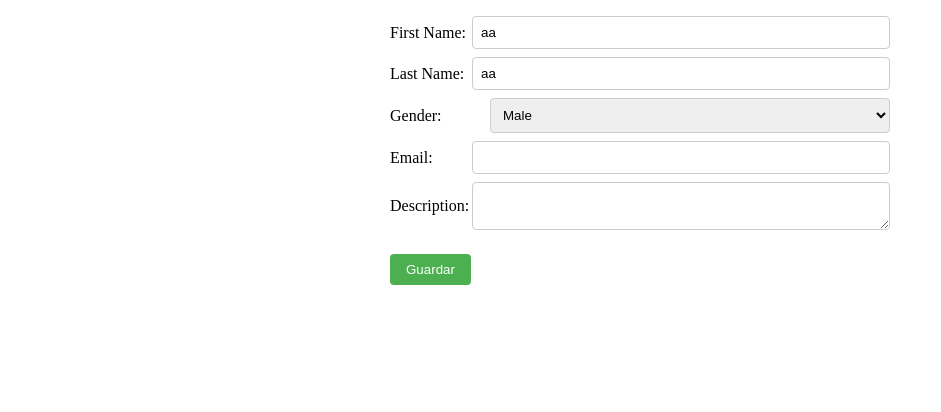
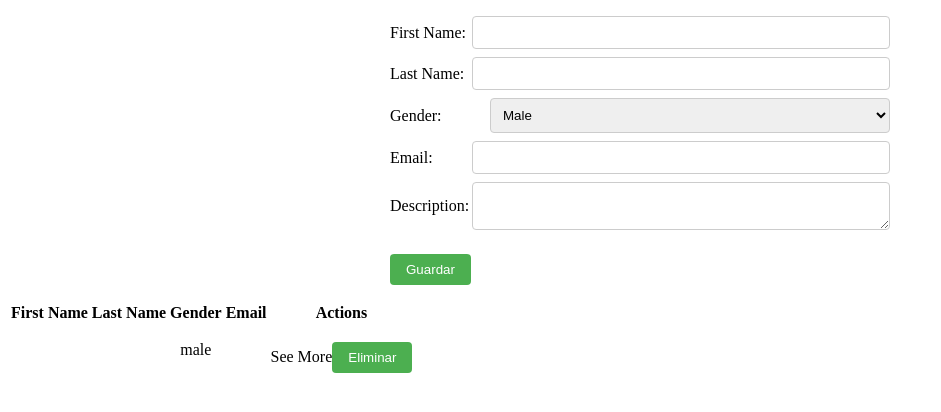
Before and after one commit to enriqueyt/user-management, a React (Create React App) app in the folder packages/frontend/: page / in a window 1280 px wide. Both pictures are taken after a click on the button "Guardar". Shown: the top 412 px of the page, without its empty margins (0-941 px from the left). Built offline with nearby package versions, Linux system fonts and the light colour scheme.

Commit message:
List Of Users stored in redux

```diff
--- /dev/null
+++ b/packages/frontend/src/components/User/list.tsx
@@ -0,0 +1,45 @@
+import React from 'react';
+import { User } from '../../entities/User'; // Importar la interfaz User
+
+interface UserListProps {
+    users: User[];
+    onDelete: (userId: string) => void;
+}
+
+const UserList: React.FC<UserListProps> = ({ users, onDelete}) => {
+    const handleDelete = (e: React.FormEvent, user: User) => {
+        e.preventDefault();
+        onDelete(user.id);
+    };
+    return (
+        <table>
+            <thead>
+                <tr>
+                    <th>First Name</th>
+                    <th>Last Name</th>
+                    <th>Gender</th>
+                    <th>Email</th>
+                    <th>Actions</th>
+                </tr>
+            </thead>
+            <tbody>
+                {users.map((user) => (
+                    <tr key={user.id}>
+                        <td>{user.firstName}</td>
+                        <td>{user.lastName}</td>
+                        <td>{user.gender}</td>
+                        <td>{user.email}</td>
+                        <td>
+                            <span title={user.description}>See More</span>
+                            <button onClick={ e => handleDelete(e, user)}>
+                                Eliminar
+                            </button>
+                        </td>
+                    </tr>
+                ))}
+            </tbody>
+        </table>
+    );
+};
+
+export default UserList;
--- a/packages/frontend/src/entities/User.ts
+++ b/packages/frontend/src/entities/User.ts
@@ -14,8 +14,8 @@ export interface User {
 
 export const defaultUser: User = {
     id: '',
-    firstName: 'aa',
-    lastName: 'aa',
+    firstName: '',
+    lastName: '',
     gender: Gender.Female,
     email: '',
     description: ''
--- a/packages/frontend/src/pages/Users/index.tsx
+++ b/packages/frontend/src/pages/Users/index.tsx
@@ -18,9 +18,14 @@ const UserIndex = () => {
     dispatch(addUser(user));
   };
 
+  const handleDeleteUser = (userId: string) => {
+    dispatch(deleteUser(userId));
+  };
+
   return (
     <div>
       <UserForm onSubmit={handleUserSubmit}  user={user}/>
+      <UserList onDelete={handleDeleteUser} users={users}/>
     </div>
   );
 };
```
